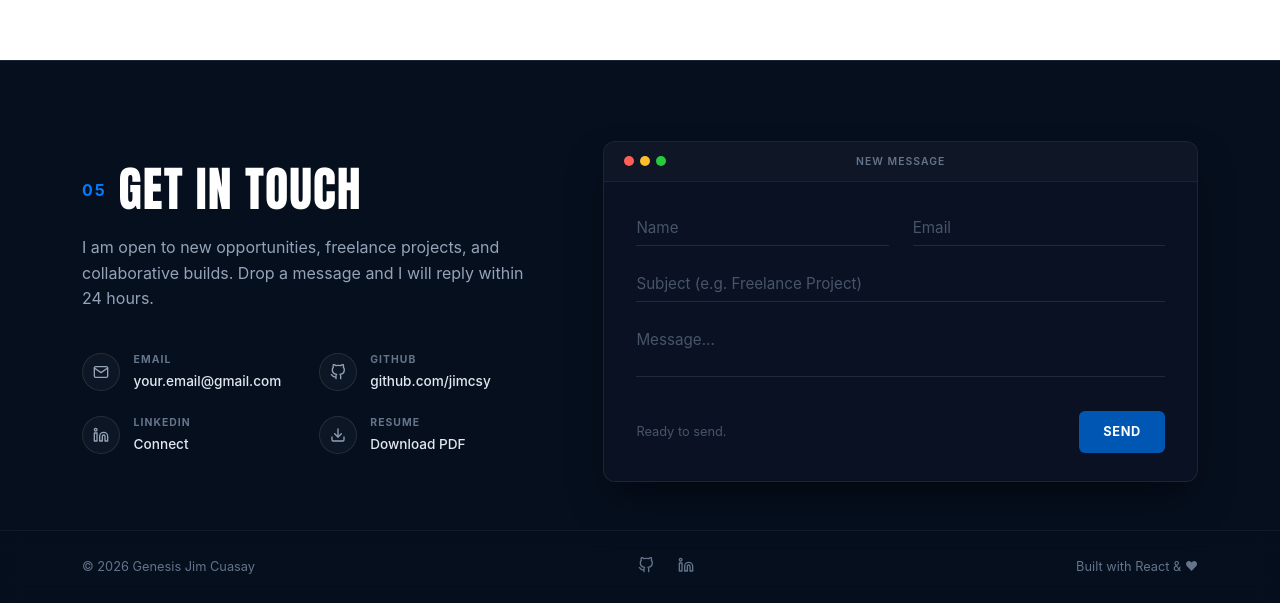
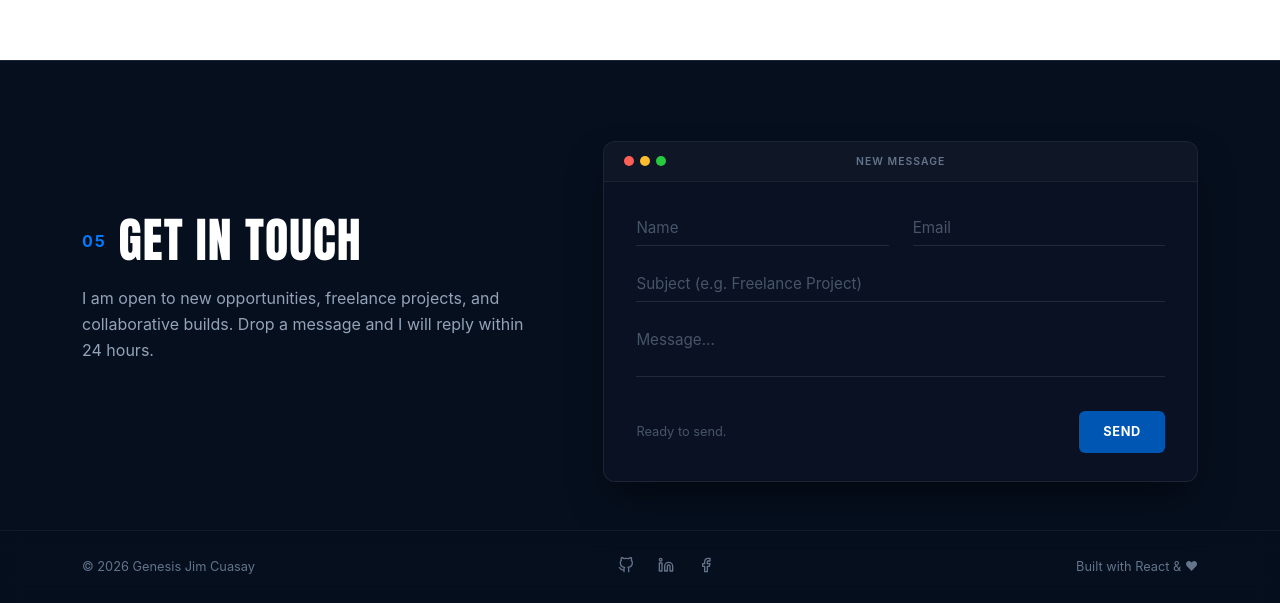
Before and after one commit to jimcsy/Portfolio, a React (Vite) app in the folder Portfolio-v2/: page / in a window 1280 px wide. Shown: the part 6574-7177 px from the top of the page. Built offline with nearby package versions, Linux system fonts and the light colour scheme.

Commit message:
Social Links

```diff
--- a/Portfolio-v2/src/components/About.jsx
+++ b/Portfolio-v2/src/components/About.jsx
@@ -68,17 +68,17 @@
                 </div>
 
                 <div className="biz-socials">
-                  <a href="#github" aria-label="GitHub">
+                  <a href="https://github.com" target="_blank" rel="noopener noreferrer" aria-label="GitHub">
                     <svg viewBox="0 0 24 24" fill="white" fillRule="evenodd" clipRule="evenodd">
                       <path d="M12 0C5.373 0 0 5.373 0 12c0 5.302 3.438 9.8 8.207 11.387.599.111.793-.261.793-.577v-2.234c-3.338.726-4.033-1.416-4.033-1.416-.546-1.387-1.333-1.756-1.333-1.756-1.089-.745.083-.729.083-.729 1.205.084 1.839 1.237 1.839 1.237 1.07 1.834 2.807 1.304 3.492.997.107-.775.418-1.305.762-1.604-2.665-.305-5.467-1.334-5.467-5.931 0-1.311.469-2.381 1.236-3.221-.124-.303-.535-1.524.117-3.176 0 0 1.008-.322 3.301 1.23.957-.266 1.983-.399 3.003-.404 1.02.005 2.047.138 3.006.404 2.291-1.552 3.297-1.23 3.297-1.23.653 1.653.242 2.874.118 3.176.77.84 1.235 1.911 1.235 3.221 0 4.609-2.807 5.624-5.479 5.921.43.372.823 1.102.823 2.222v3.293c0 .319.192.694.801.576 4.765-1.589 8.199-6.086 8.199-11.386 0-6.627-5.373-12-12-12z"/>
                     </svg>
                   </a>
-                  <a href="#linkedin" aria-label="LinkedIn">
+                  <a href="https://www.linkedin.com/in/genesis-cuasay" target="_blank" rel="noopener noreferrer"aria-label="LinkedIn">
                     <svg viewBox="0 0 24 24" fill="white" fillRule="evenodd" clipRule="evenodd">
                       <path d="M12 0C5.373 0 0 5.373 0 12c0 6.627 5.373 12 12 12s12-5.373 12-12C24 5.373 18.627 0 12 0zm-4.047 17.552H5.161V9.48h2.792v8.072zM6.557 8.328c-.932 0-1.589-.703-1.589-1.573 0-.89.677-1.573 1.63-1.573.953 0 1.589.682 1.61 1.573 0 .87-.656 1.573-1.651 1.573zm12.474 9.224h-2.791v-4.531c0-1.135-.407-1.906-1.417-1.906-.775 0-1.237.521-1.44 1.026-.074.182-.093.437-.093.693v4.718h-2.792s.037-7.312 0-8.072h2.792v1.145c.371-.573 1.036-1.396 2.531-1.396 1.848 0 3.235 1.208 3.235 3.802v4.519z"/>
                     </svg>
                   </a>
-                  <a href="#facebook" aria-label="Facebook">
+                  <a href="https://www.facebook.com/genisisjim.cuasay/" target="_blank" rel="noopener noreferrer" aria-label="Facebook">
                     <svg viewBox="0 0 24 24" fill="white" fillRule="evenodd" clipRule="evenodd">
                       <path d="M12 0C5.373 0 0 5.373 0 12c0 6.016 4.432 10.984 10.206 11.852v-8.672H7.273v-3.18h2.933V9.499c0-2.898 1.72-4.498 4.364-4.498 1.266 0 2.593.226 2.593.226v2.85h-1.46c-1.44 0-1.892.894-1.892 1.815v2.308h3.21l-.513 3.18h-2.697v8.672C19.568 22.984 24 18.016 24 12c0-6.627-5.373-12-12-12z"/>
                     </svg>
--- a/Portfolio-v2/src/components/Contact.jsx
+++ b/Portfolio-v2/src/components/Contact.jsx
@@ -51,41 +51,6 @@
               I am open to new opportunities, freelance projects, and collaborative builds. Drop a message and I will reply within 24 hours.
             </p>
 
-            <div className="contact-links-grid">
-
-              <a href="mailto:your.email@gmail.com" className="contact-link-item">
-                <div className="contact-icon"><svg viewBox="0 0 24 24" fill="none" stroke="currentColor" strokeWidth="2" strokeLinecap="round" strokeLinejoin="round"><path d="M4 4h16c1.1 0 2 .9 2 2v12c0 1.1-.9 2-2 2H4c-1.1 0-2-.9-2-2V6c0-1.1.9-2 2-2z"></path><polyline points="22,6 12,13 2,6"></polyline></svg></div>
-                <div className="contact-text">
-                  <span className="contact-label">EMAIL</span>
-                  <span className="contact-value">your.email@gmail.com</span>
-                </div>
-              </a>
-
-              <a href="https://github.com/jimcsy" className="contact-link-item" target="_blank" rel="noreferrer">
-                <div className="contact-icon"><svg viewBox="0 0 24 24" fill="none" stroke="currentColor" strokeWidth="2" strokeLinecap="round" strokeLinejoin="round"><path d="M9 19c-5 1.5-5-2.5-7-3m14 6v-3.87a3.37 3.37 0 0 0-.94-2.61c3.14-.35 6.44-1.54 6.44-7A5.44 5.44 0 0 0 20 4.77 5.07 5.07 0 0 0 19.91 1S18.73.65 16 2.48a13.38 13.38 0 0 0-7 0C6.27.65 5.09 1 5.09 1A5.07 5.07 0 0 0 5 4.77a5.44 5.44 0 0 0-1.5 3.78c0 5.42 3.3 6.61 6.44 7A3.37 3.37 0 0 0 9 18.13V22"></path></svg></div>
-                <div className="contact-text">
-                  <span className="contact-label">GITHUB</span>
-                  <span className="contact-value">github.com/jimcsy</span>
-                </div>
-              </a>
-
-              <a href="#" className="contact-link-item">
-                <div className="contact-icon"><svg viewBox="0 0 24 24" fill="none" stroke="currentColor" strokeWidth="2" strokeLinecap="round" strokeLinejoin="round"><path d="M16 8a6 6 0 0 1 6 6v7h-4v-7a2 2 0 0 0-2-2 2 2 0 0 0-2 2v7h-4v-7a6 6 0 0 1 6-6z"></path><rect x="2" y="9" width="4" height="12"></rect><circle cx="4" cy="4" r="2"></circle></svg></div>
-                <div className="contact-text">
-                  <span className="contact-label">LINKEDIN</span>
-                  <span className="contact-value">Connect</span>
-                </div>
-              </a>
-
-              <a href="/Resume.pdf" download className="contact-link-item">
-                <div className="contact-icon"><svg viewBox="0 0 24 24" fill="none" stroke="currentColor" strokeWidth="2" strokeLinecap="round" strokeLinejoin="round"><path d="M21 15v4a2 2 0 0 1-2 2H5a2 2 0 0 1-2-2v-4"></path><polyline points="7 10 12 15 17 10"></polyline><line x1="12" y1="15" x2="12" y2="3"></line></svg></div>
-                <div className="contact-text">
-                  <span className="contact-label">RESUME</span>
-                  <span className="contact-value">Download PDF</span>
-                </div>
-              </a>
-
-            </div>
           </div>
 
           {/* --- RIGHT SIDE: Compact Terminal Form --- */}
@@ -133,9 +98,26 @@
         <div className="footer-content">
           <p className="copyright">© 2026 Genesis Jim Cuasay</p>
           <div className="footer-socials">
-            <a href="#" aria-label="GitHub"><svg viewBox="0 0 24 24" fill="none" stroke="currentColor" strokeWidth="2" strokeLinecap="round" strokeLinejoin="round"><path d="M9 19c-5 1.5-5-2.5-7-3m14 6v-3.87a3.37 3.37 0 0 0-.94-2.61c3.14-.35 6.44-1.54 6.44-7A5.44 5.44 0 0 0 20 4.77 5.07 5.07 0 0 0 19.91 1S18.73.65 16 2.48a13.38 13.38 0 0 0-7 0C6.27.65 5.09 1 5.09 1A5.07 5.07 0 0 0 5 4.77a5.44 5.44 0 0 0-1.5 3.78c0 5.42 3.3 6.61 6.44 7A3.37 3.37 0 0 0 9 18.13V22"></path></svg></a>
-            <a href="#" aria-label="LinkedIn"><svg viewBox="0 0 24 24" fill="none" stroke="currentColor" strokeWidth="2" strokeLinecap="round" strokeLinejoin="round"><path d="M16 8a6 6 0 0 1 6 6v7h-4v-7a2 2 0 0 0-2-2 2 2 0 0 0-2 2v7h-4v-7a6 6 0 0 1 6-6z"></path><rect x="2" y="9" width="4" height="12"></rect><circle cx="4" cy="4" r="2"></circle></svg></a>
-          </div>
+            <a href="https://github.com" target="_blank" rel="noopener noreferrer" aria-label="GitHub">
+              <svg viewBox="0 0 24 24" fill="none" stroke="currentColor" strokeWidth="2" strokeLinecap="round" strokeLinejoin="round">
+                <path d="M9 19c-5 1.5-5-2.5-7-3m14 6v-3.87a3.37 3.37 0 0 0-.94-2.61c3.14-.35 6.44-1.54 6.44-7A5.44 5.44 0 0 0 20 4.77 5.07 5.07 0 0 0 19.91 1S18.73.65 16 2.48a13.38 13.38 0 0 0-7 0C6.27.65 5.09 1 5.09 1A5.07 5.07 0 0 0 5 4.77a5.44 5.44 0 0 0-1.5 3.78c0 5.42 3.3 6.61 6.44 7A3.37 3.37 0 0 0 9 18.13V22"></path>
+              </svg>
+            </a>
+
+            <a href="https://www.linkedin.com/in/genesis-cuasay" target="_blank" rel="noopener noreferrer"aria-label="LinkedIn">
+              <svg viewBox="0 0 24 24" fill="none" stroke="currentColor" strokeWidth="2" strokeLinecap="round" strokeLinejoin="round">
+                <path d="M16 8a6 6 0 0 1 6 6v7h-4v-7a2 2 0 0 0-2-2 2 2 0 0 0-2 2v7h-4v-7a6 6 0 0 1 6-6z"></path>
+                <rect x="2" y="9" width="4" height="12"></rect>
+                <circle cx="4" cy="4" r="2"></circle>
+              </svg>
+            </a>
+
+            <a href="https://www.facebook.com/genisisjim.cuasay/" target="_blank" rel="noopener noreferrer" aria-label="Facebook">
+              <svg viewBox="0 0 24 24" fill="none" stroke="currentColor" strokeWidth="2" strokeLinecap="round" strokeLinejoin="round">
+                <path d="M18 2h-3a5 5 0 0 0-5 5v3H7v4h3v8h4v-8h3l1-4h-4V7a1 1 0 0 1 1-1h3z"></path>
+              </svg>
+            </a>
+                      </div>
           <p className="footer-built">Built with React & ♥</p>
         </div>
       </footer>
--- a/Portfolio-v2/src/components/Hero.jsx
+++ b/Portfolio-v2/src/components/Hero.jsx
@@ -4,6 +4,7 @@
 import heroImage from '../assets/hero.png';
 import logo from '../assets/logo-black.png';
 import profile1x1 from '../assets/ID.jpg';
+import resumePdf from '../assets/Cuasay-resume.pdf';
 
 export default function Hero() {
   const wrapperRef = useRef(null);
@@ -170,7 +171,15 @@
           </p>
         </div>
 
-        <button className="resume-btn">
+        <button
+  className="resume-btn"
+  onClick={() => {
+    const link = document.createElement('a');
+    link.href = resumePdf;
+    link.download = 'Genesis_Cuasay_Resume.pdf'; // This is the professional name it will save as on the user's device!
+    link.click();
+  }}
+>
   <svg xmlns="http://www.w3.org/2000/svg" width="20" height="20" viewBox="0 0 24 24" fill="none" stroke="currentColor" strokeWidth="2" strokeLinecap="round" strokeLinejoin="round">
     <path d="M21 15v4a2 2 0 0 1-2 2H5a2 2 0 0 1-2-2v-4"></path>
     <polyline points="7 10 12 15 17 10"></polyline>
@@ -180,9 +189,9 @@
 </button>
 
         <div className="social-links">
-          <a href="#github">Github</a>
-          <a href="#linkedin">LinkedIn</a>
-          <a href="#facebook">Facebook</a>
+          <a href="https://github.com" target="_blank" rel="noopener noreferrer">Github</a>
+          <a href="https://www.linkedin.com/in/genesis-cuasay" target="_blank" rel="noopener noreferrer">LinkedIn</a>
+          <a href="https://www.facebook.com/genisisjim.cuasay/" target="_blank" rel="noopener noreferrer">Facebook</a>
         </div>
       </div>
 
@@ -230,17 +239,17 @@
                 </div>
 
                 <div className="biz-socials">
-                  <a href="#github" aria-label="GitHub">
+                  <a href="https://github.com" target="_blank" rel="noopener noreferrer" aria-label="GitHub">
                     <svg viewBox="0 0 24 24" fill="white" fillRule="evenodd" clipRule="evenodd">
                       <path d="M12 0C5.373 0 0 5.373 0 12c0 5.302 3.438 9.8 8.207 11.387.599.111.793-.261.793-.577v-2.234c-3.338.726-4.033-1.416-4.033-1.416-.546-1.387-1.333-1.756-1.333-1.756-1.089-.745.083-.729.083-.729 1.205.084 1.839 1.237 1.839 1.237 1.07 1.834 2.807 1.304 3.492.997.107-.775.418-1.305.762-1.604-2.665-.305-5.467-1.334-5.467-5.931 0-1.311.469-2.381 1.236-3.221-.124-.303-.535-1.524.117-3.176 0 0 1.008-.322 3.301 1.23.957-.266 1.983-.399 3.003-.404 1.02.005 2.047.138 3.006.404 2.291-1.552 3.297-1.23 3.297-1.23.653 1.653.242 2.874.118 3.176.77.84 1.235 1.911 1.235 3.221 0 4.609-2.807 5.624-5.479 5.921.43.372.823 1.102.823 2.222v3.293c0 .319.192.694.801.576 4.765-1.589 8.199-6.086 8.199-11.386 0-6.627-5.373-12-12-12z"/>
                     </svg>
                   </a>
-                  <a href="#linkedin" aria-label="LinkedIn">
+                  <a href="https://www.linkedin.com/in/genesis-cuasay" target="_blank" rel="noopener noreferrer"aria-label="LinkedIn">
                     <svg viewBox="0 0 24 24" fill="white" fillRule="evenodd" clipRule="evenodd">
                       <path d="M12 0C5.373 0 0 5.373 0 12c0 6.627 5.373 12 12 12s12-5.373 12-12C24 5.373 18.627 0 12 0zm-4.047 17.552H5.161V9.48h2.792v8.072zM6.557 8.328c-.932 0-1.589-.703-1.589-1.573 0-.89.677-1.573 1.63-1.573.953 0 1.589.682 1.61 1.573 0 .87-.656 1.573-1.651 1.573zm12.474 9.224h-2.791v-4.531c0-1.135-.407-1.906-1.417-1.906-.775 0-1.237.521-1.44 1.026-.074.182-.093.437-.093.693v4.718h-2.792s.037-7.312 0-8.072h2.792v1.145c.371-.573 1.036-1.396 2.531-1.396 1.848 0 3.235 1.208 3.235 3.802v4.519z"/>
                     </svg>
                   </a>
-                  <a href="#facebook" aria-label="Facebook">
+                  <a href="https://www.facebook.com/genisisjim.cuasay/" target="_blank" rel="noopener noreferrer" aria-label="Facebook">
                     <svg viewBox="0 0 24 24" fill="white" fillRule="evenodd" clipRule="evenodd">
                       <path d="M12 0C5.373 0 0 5.373 0 12c0 6.016 4.432 10.984 10.206 11.852v-8.672H7.273v-3.18h2.933V9.499c0-2.898 1.72-4.498 4.364-4.498 1.266 0 2.593.226 2.593.226v2.85h-1.46c-1.44 0-1.892.894-1.892 1.815v2.308h3.21l-.513 3.18h-2.697v8.672C19.568 22.984 24 18.016 24 12c0-6.627-5.373-12-12-12z"/>
                     </svg>
```
Also changed, not shown: 1 other file (tests, documents, lock files or other folders). Lines whose indentation alone changed are shown as unchanged.
